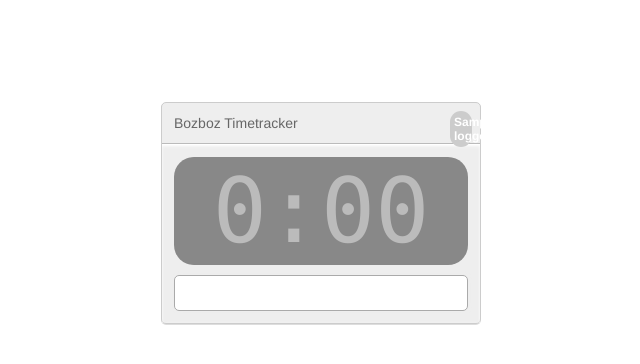
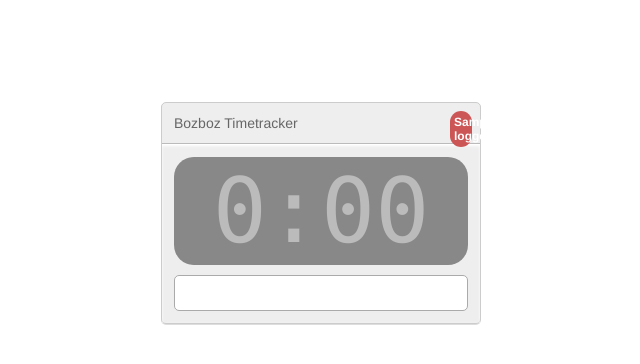
Before and after one commit to samdking/timetracker, a PHP site: template app/views/index.php in a window 1280 px wide. Shown: the top 364 px of the page, without its empty margins (319-959 px from the left). Run offline with PHP 8.4, Linux system fonts and the light colour scheme; the template is opened without the code that fills it: most values are stand-ins (such as "Sample title", 1, 10 or a date in 2020).

Commit message:
Toggle active class in index view; correct descendency CSS issues

```diff
--- a/app/assets/css/timetracker.css
+++ b/app/assets/css/timetracker.css
@@ -31,7 +31,7 @@
 		#timetracker #comment { line-height: 16px; font-size: 14px; display: none; font-size: 12px; border-radius: 0;}
 
 		#timetracker #send-to-logger { color: #FFF; cursor: pointer; float: right; font-size: 12px; line-height: 14px; padding: 4px; margin: 8px; font-weight: bold; text-align: center; border-radius: 20px; width: 22px; background: #CCC;}
-		#send-to-logger .active { background: #C55; }
+		#timetracker #send-to-logger.active { background: #C55; }
 		#timetracker #send { float: right; display: block; }
 		#overview-table { width: 100%; font-size: 12px; border-collapse: collapse}
 			#overview-table th,
--- a/app/views/index.php
+++ b/app/views/index.php
@@ -15,7 +15,7 @@
 <body>
 
 	<div id="timetracker">
-		<a title="Send to Logger" id="send-to-logger"><?=$logged?></a>
+		<a title="Send to Logger" id="send-to-logger"<?=$logged? ' class="active"' : ''?>><?=$logged?></a>
 		<h1>Bozboz Timetracker</h1>
 		<section class="switcher">
 			<label for="client-list"><strong>0</strong> active</label>
```
